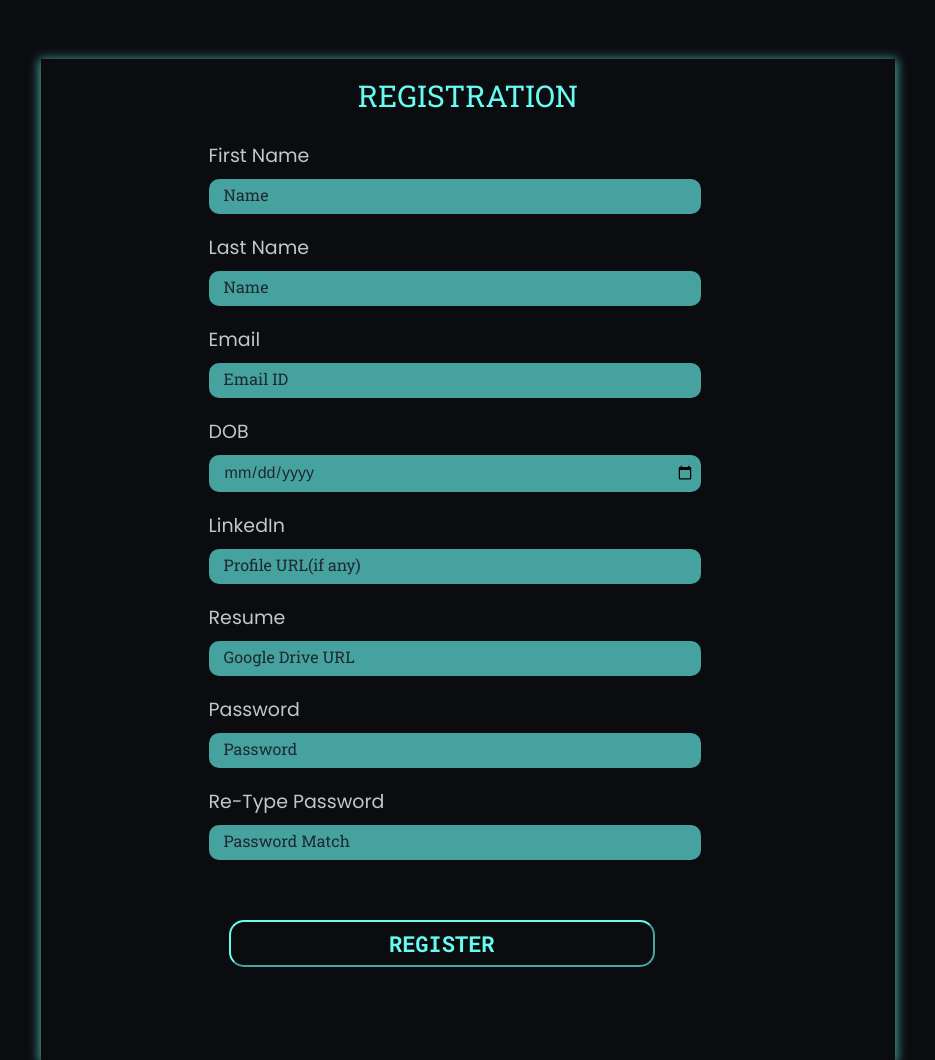
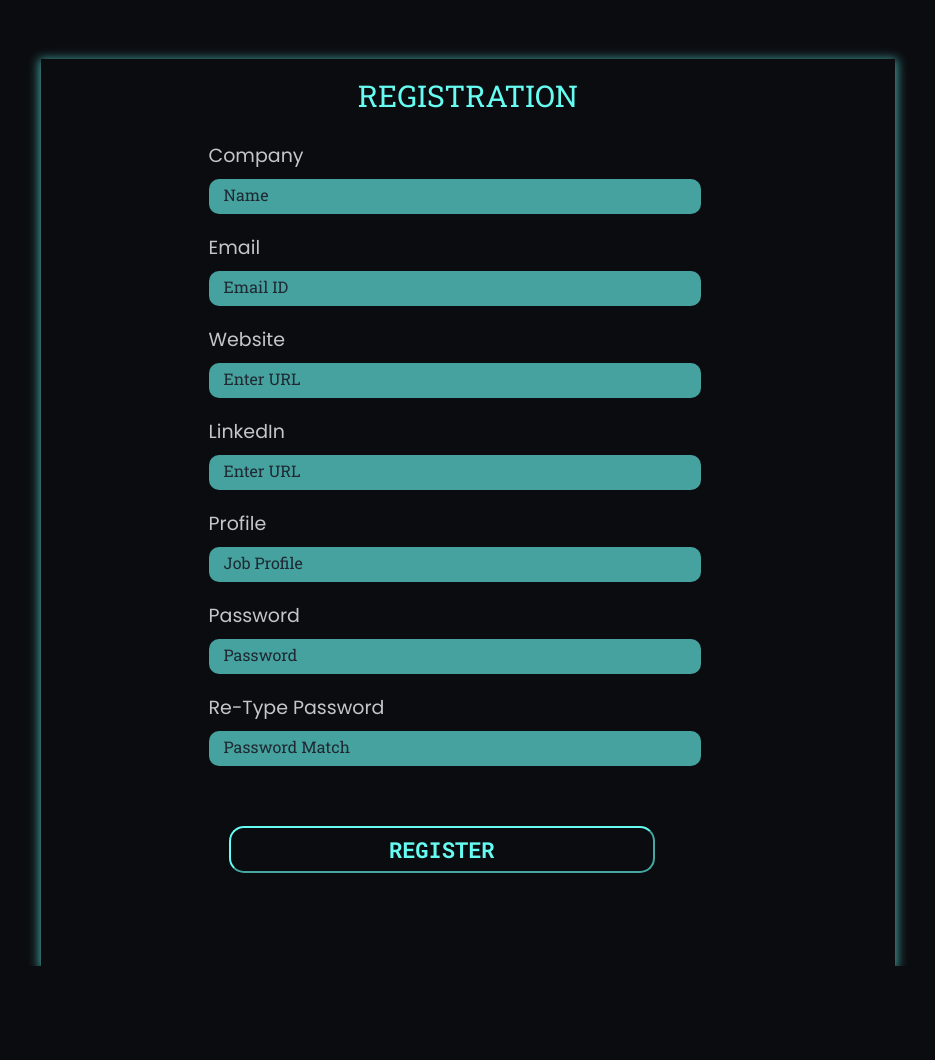
Before and after one commit to anjalisi/AIBot, a PHP site: page /registration-recruiter.php in a window 1280 px wide. Shown: the part 79-1139 px from the top of the page, without its empty margins (172-1107 px from the left). After the commit the page ends 1045 px from the top, so only its background shows below. Run offline with PHP 8.4, Linux system fonts and the light colour scheme.

Commit message:
Recruiter-Side registration login added

```diff
--- a/registration-recruiter.php
+++ b/registration-recruiter.php
@@ -2,10 +2,10 @@
 session_start();
 require_once "connect.php";
 
-if(isset($_POST['email']) && isset($_POST['firstn']) && isset($_POST['pass']))
+if(isset($_POST['email']) && isset($_POST['company']) && isset($_POST['pass']))
 {
-	unset($_SESSION['userid']);
-	$sql_u= "select * from users where email=:email";
+	unset($_SESSION['recid']);
+	$sql_u= "select * from recruiter where email=:email";
 	$stmt1=$pdo->prepare($sql_u);
 	$stmt1->execute(array(
 		':email' => $_POST['email']
@@ -14,37 +14,36 @@ if(isset($_POST['email']) && isset($_POST['firstn']) && isset($_POST['pass']))
 	if($count > 0)
 	{
 		$_SESSION['error'] = "Seems Like the User Already Exists";
-        header("Location: registration.php");
+        header("Location: registration-recruiter.php");
         return;
 	}
 	if(strcmp($_POST['pass'], $_POST['repass'])==0){
-	$sql="INSERT INTO users(firstn,lastn, email, dob,linkedin,resume,password)
-	 values(:first,:last, :email,:dob,:link,:resume,:pass)";
+	$sql="INSERT INTO recruiter(company,email, website, linkedin,profile,password)
+	 values(:company,:email,:website,:link,:profile,:pass)";
 	$stmt = $pdo->prepare($sql);
 	$stmt->execute(array(
-		':first' => $_POST['firstn'],
-		':last' => $_POST['lastn'],
+		':company' => $_POST['company'],
 		':email' => $_POST['email'],
-		':dob' => $_POST['dob'],
+		':website' => $_POST['website'],
 		':link' => $_POST['link'],
-		':resume' => $_POST['resume'],
+		':profile' => $_POST['profile'],
 		':pass' => $_POST['pass'],
 	));
 	$_SESSION['success'] = 'Record Added';
-	$_SESSION['userid'] = $_POST['email'];
-	header("Location:dashboard-applicant.php");
+	$_SESSION['recid'] = $_POST['email'];
+	header("Location:dashboard-recruiter.php");
 	return;
 	}
 	else if(strcmp($_POST['pass'], $_POST['repass'])!=0)
 	{
 		$_SESSION['error'] = "Passwords Did Not Match";
-        header("Location: registration.php");
+        header("Location: registration-recruiter.php");
         return;
 	}
 	else
 	{
 		$_SESSION['error'] = "Seems Like the User Already Exists";
-        header("Location: registration.php");
+        header("Location: registration-recruiter.php");
         return;
 	}
 }
@@ -52,7 +51,7 @@ if(isset($_POST['email']) && isset($_POST['firstn']) && isset($_POST['pass']))
 <!DOCTYPE html>
 <html>
 <head>
-	<title>Registration</title>
+	<title>Registration-Recruiter</title>
 	<meta charset="utf-8">
 <meta name="viewport" content="width=device-width, initial-scale=1">
 
@@ -67,10 +66,10 @@ if(isset($_POST['email']) && isset($_POST['firstn']) && isset($_POST['pass']))
 <body>
 	<!-- Menu Bar -->
 <div class="navbar container-fluid">
-	<a href="login.php" role="button" class="btn btn-lg btn1">
+	<a href="login-recruiter.php" role="button" class="btn btn-lg btn1">
 		LOGIN
 	</a>
-	<a href="registration.php" role="button" class="btn btn-lg">
+	<a href="registration-recruiter.php" role="button" class="btn btn-lg">
 		REGISTER
 	</a>
 	<a href="index.php" id="logo">AIBot</a>
@@ -93,24 +92,20 @@ if(isset($_POST['email']) && isset($_POST['firstn']) && isset($_POST['pass']))
 		</div>
 		<div class="col-sm-10">
 		<form method="post">
-			<p>First Name </p>
-			<input class="text-input" type="name" pattern="^[a-zA-Z ][a-zA-Z0-9-_. ]*$" name="firstn" id="name" placeholder="Name" required>
+			<p>Company </p>
+			<input class="text-input" type="name" pattern="^[a-zA-Z ][a-zA-Z0-9-_., ]*$" name="company" id="company" placeholder="Name " required>
 			<br><br>
-
-			<p>Last Name </p>
-			<input class="text-input" type="name" pattern="^[a-zA-Z ][a-zA-Z0-9-_. ]*$" name="lastn" id="name" placeholder="Name" required>
-		<br><br>
 			<p>Email  </p>
 			<input class="text-input" type="email" pattern="^[a-zA-Z0-9._%+-]+@[a-z0-9.-]+\.[a-z]{2,3}$" name="email" placeholder="Email ID" required />
 			<br><br>
-			<p>DOB </p>
-			<input class="text-input" type="date" pattern="^[a-zA-Z ][a-zA-Z0-9-_. ]*$" name="dob" id="dob" placeholder="Name" required>
+			<p>Website </p>
+			<input class="text-input" type="text" name="website" id="website" placeholder="Enter URL">
 			<br><br>
 			<p>LinkedIn </p>
-			<input class="text-input" type="name" name="link" id="link" placeholder="Profile URL(if any)" />
+			<input class="text-input" type="text" name="link" id="link" placeholder="Enter URL" />
 			<br><br>
-			<p>Resume </p>
-			<input class="text-input" type="name" name="resume" id="resume" placeholder="Google Drive URL" required>
+			<p>Profile </p>
+			<input class="text-input" type="text" name="profile" id="profile" placeholder="Job Profile" required>
 			<br><Br>
 			<p>Password</p>
 			<input class="text-input" type="password" name="pass" pattern="(?=.*\d)(?=.*[a-z])(?=.*[A-Z]).{8,}"
```
Also changed, not shown: login-recruiter.php (added, +85 -0 lines).
